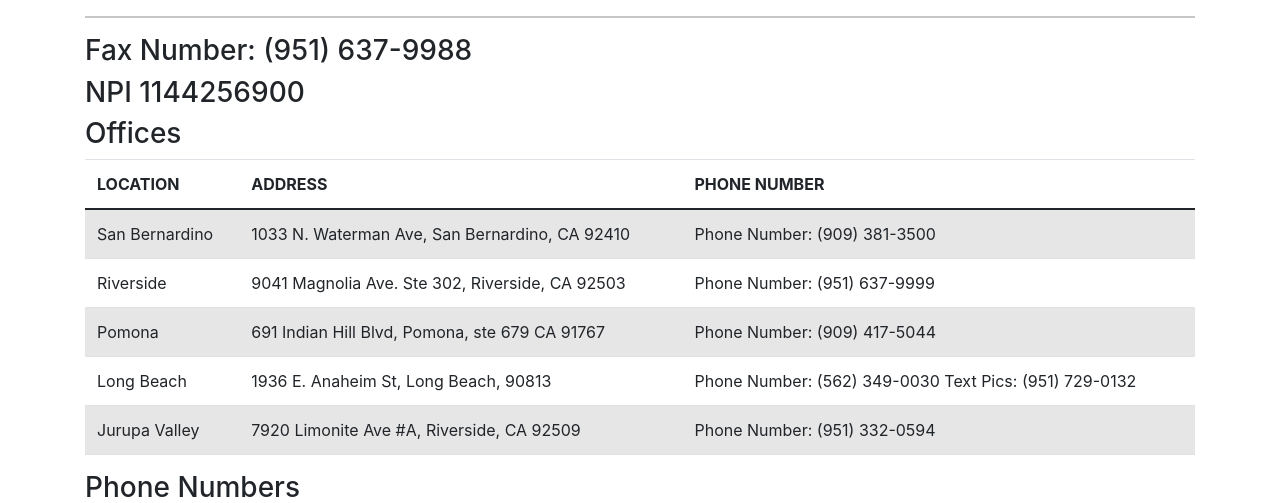
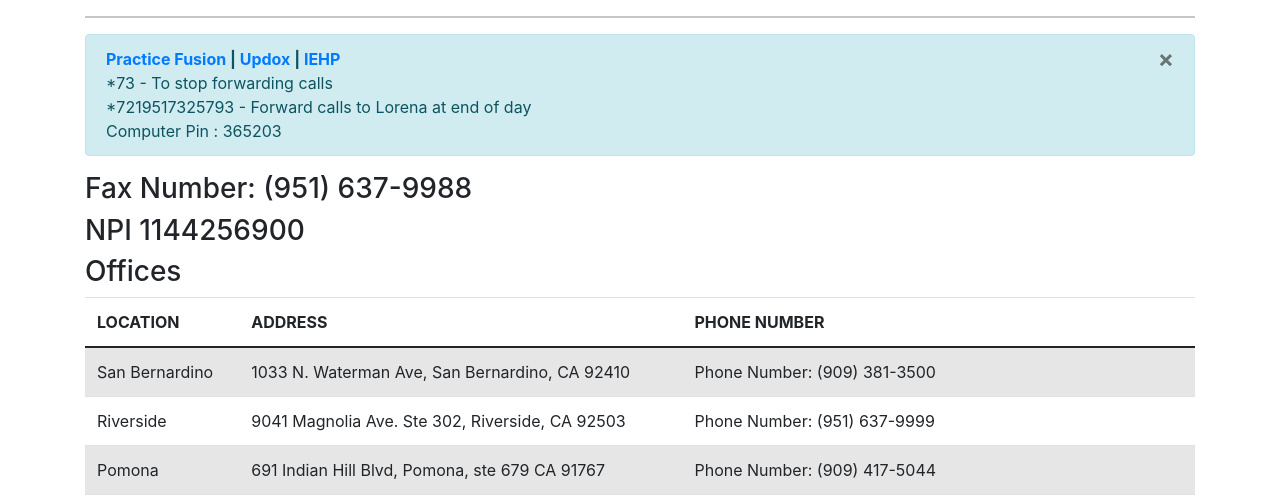
Before and after one commit to tyronemt/doctools, a Flask app: page /info in a window 1280 px wide. Shown: the part 56-559 px from the top of the page. Run offline with Flask 2, Linux system fonts and the light colour scheme; some libraries are stand-ins or nearby versions.

Commit message:
added beginning steps

```diff
--- a/templates/home.html
+++ b/templates/home.html
@@ -1,6 +1,7 @@
 <!doctype html>
 <html>
 <link rel="stylesheet" type="text/css" href=" {{url_for('static', filename='base.css')}}">
+
 
 <body>
     <div class="center">
--- a/templates/info.html
+++ b/templates/info.html
@@ -2,6 +2,19 @@
 {% extends "base.html" %}
 
 {% block content %}
+
+<div class="alert alert-info" role="alert">
+  <strong><a href="https://static.practicefusion.com/apps/ehr/index.html#/login">Practice Fusion</a> | <a href="http://myupdox.com/updox-ui/">Updox</a>
+    | <a href="https://providers.iehp.org/account/login">IEHP</a></strong>
+  <button type="button" class="close" data-dismiss="alert" aria-label="Close">
+    <span aria-hidden="true">&times;</span>
+  </button>
+  <br>*73 - To stop forwarding calls
+  <br>*7219517325793 - Forward calls to Lorena at end of day
+  <br>Computer Pin : 365203
+
+</div>
+
 <h3>Fax Number: (951) 637-9988</h3>
 <h3>NPI 1144256900</h3>
 
```
